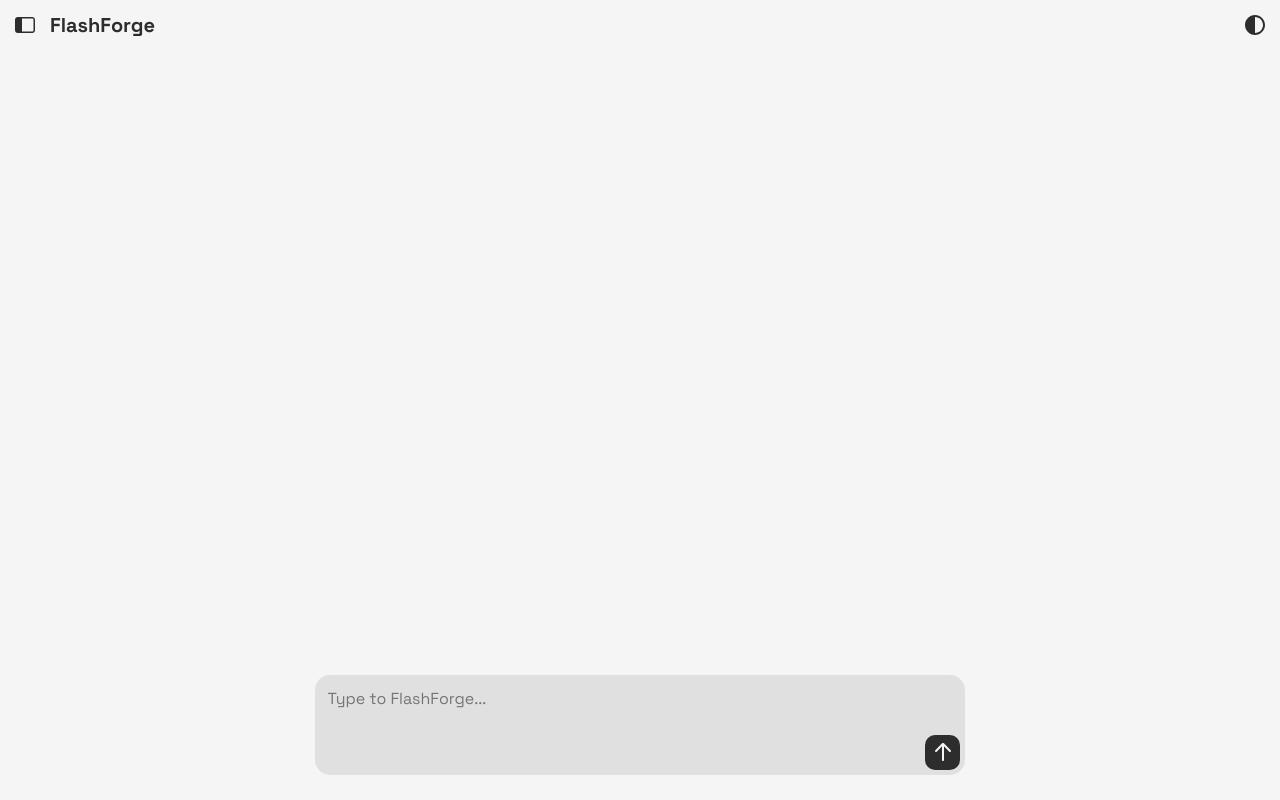
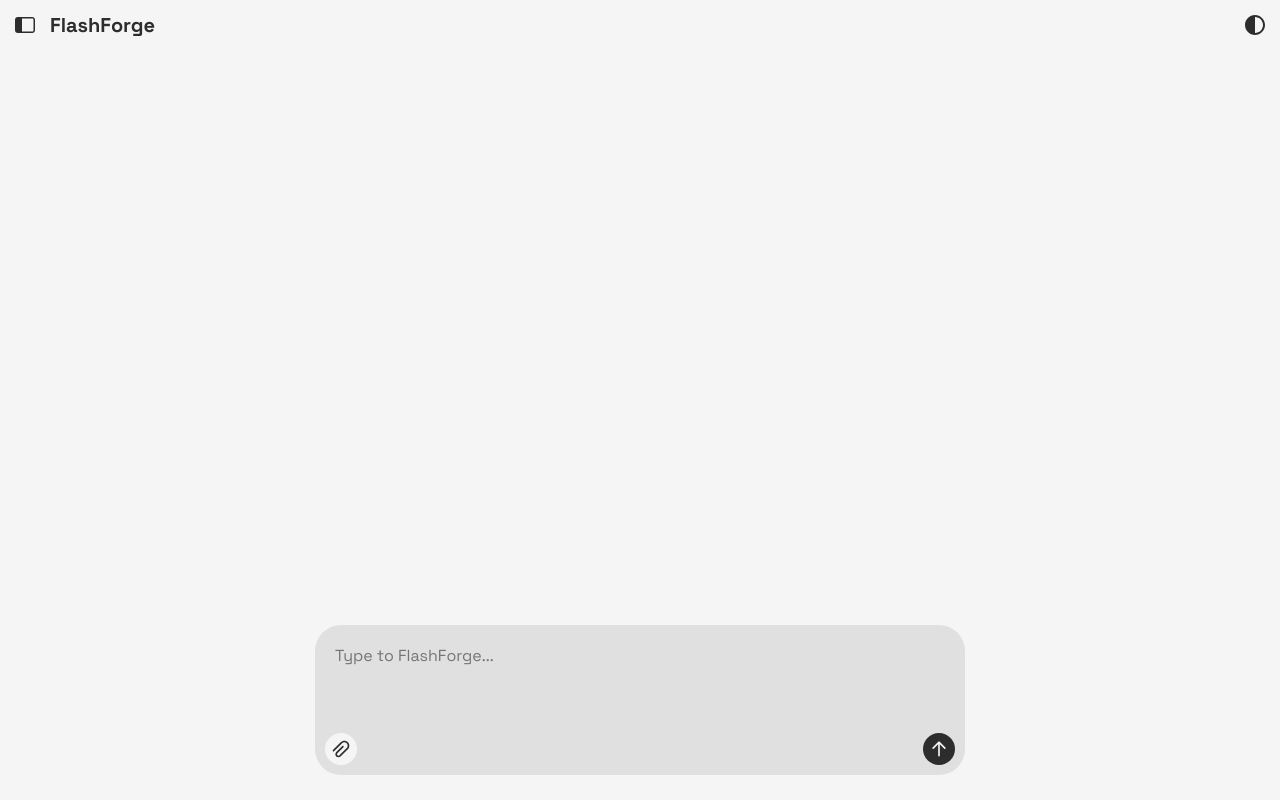
Before and after one commit to NickHoulding/AI-Flashcard-Generator, a Flask app: page / in a window 1280 px wide. Run offline with Flask 3, Linux system fonts and the light colour scheme.

Commit message:
Adding file uploads; Creating modal template to reuse

```diff
--- a/static/css/content.css
+++ b/static/css/content.css
@@ -27,7 +27,7 @@
     width: 100%;
     position: fixed;
     top: 50px;
-    bottom: 125px;
+    bottom: 175px;
     font-family: 'SpaceGrotesk';
     font-weight: normal;
     line-height: 1.75;
@@ -39,26 +39,43 @@
     flex-direction: column;
 }
 
+.chat::-webkit-scrollbar {
+    width: 8px;
+}
+
+.chat::-webkit-scrollbar-thumb {
+    background: var(--secondary-color);
+    border-radius: 6px;
+    cursor: pointer;
+    transition: background 0.3s ease;
+}
+
+.chat::-webkit-scrollbar-track {
+    background: transparent;
+    cursor: default;
+}
+
 .chatbox {
-    display: flex;
     align-items: center;
     max-width: 650px;
     width: 100%;
-    height: 100px;
+    height: 150px;
     position: fixed;
     bottom: 25px;
     border: none;
-    border-radius: 15px;
+    border-radius: 26px;
     background: var(--secondary-color);
     transition: background 0.3s ease;
 }
 
 .user-input {
+    display: fixed;
+    top: 0px;
     background: transparent;
-    width: calc(100% - 45px);
-    height: 100%;
-    padding: 12.5px;
-    margin: 0;
+    width: calc(100% - 20px);
+    height: calc(100% - 52px);
+    margin-right: 20px;
+    padding: 20px 0px 20px 20px;
     border: none;
     outline: none;
     resize: none;
@@ -70,25 +87,73 @@
     transition: color 0.3s ease;
 }
 
+.user-input::-webkit-scrollbar {
+    width: 8px;
+}
+
+.user-input::-webkit-scrollbar-thumb {
+    background: var(--primary-color);
+    border-radius: 6px;
+    cursor: pointer;
+    transition: background 0.3s ease;
+}
+
+.user-input::-webkit-scrollbar-track {
+    background: transparent;
+    cursor: default;
+}
+
 .send-message {
+    display: flex;
     position: absolute;
-    right: 5px;
-    bottom: 5px;
-    width: 35px;
-    height: 35px;
-    padding: 5px;
-    border-radius: 10px;
+    right: 10px;
+    bottom: 10px;
+    width: 32px;
+    height: 32px;
+    border-radius: 16px;
     border: none;
     cursor: pointer;
     background: var(--text-color);
     color: var(--primary-color);
     transition: background 0.3s ease, color 0.3s ease;
-    margin-left: 5px;
+}
+
+.send-message svg {
+    width: 32px;
+    height: 32px;
+    align-self: center;
 }
 
 .send-message:hover {
     background: var(--primary-color);
     color: var(--text-color);
+    transition: background 0.3s ease, color 0.3s ease;
+}
+
+.attatchment {
+    display: flex;
+    position: absolute;
+    left: 10px;
+    bottom: 10px;
+    width: 32px;
+    height: 32px;
+    border-radius: 16px;
+    border: none;
+    cursor: pointer;
+    background: var(--primary-color);
+    color: var(--text-color);
+    transition: background 0.3s ease, color 0.3s ease;
+}
+
+.attatchment svg {
+    width: 32px;
+    height: 32px;
+    align-self: center;
+}
+
+.attatchment:hover {
+    background: var(--text-color);
+    color: var(--primary-color);
     transition: background 0.3s ease, color 0.3s ease;
 }
 
@@ -122,17 +187,21 @@
 }
 
 @media (max-width: 480px) {
+    .content {
+        width: 100%;
+    }
+
     .chat {
         position: fixed;
         top: 50px;
+        bottom: 162.5px;
         width: calc(100% - 25px);
-        height: calc(100% - 162.5px);
     }
 
     .chatbox {
         position: fixed;
         bottom: 12.5px;
         width: calc(100% - 25px);
-        height: 100px;
+        height: 150px;
     }
 }
--- /dev/null
+++ b/static/css/modal.css
@@ -0,0 +1,89 @@
+@font-face {
+    font-family: 'SpaceGrotesk';
+    src: url('/static/fonts/SpaceGrotesk-Bold.ttf') format('truetype');
+    font-weight: bold;
+    font-style: normal;
+}
+
+@font-face {
+    font-family: 'SpaceGrotesk';
+    src: url('/static/fonts/SpaceGrotesk-Regular.ttf') format('truetype');
+    font-weight: normal;
+    font-style: normal;
+}
+
+.modal-background {
+    position: fixed;
+    z-index: 4;
+    left: 0;
+    top: 0;
+    width: 100%;
+    height: 100%;
+    overflow: auto;
+    opacity: 1;
+    visibility: visible;
+    transition: opacity 0.3s ease, visibility 0.3s ease;
+    background-color: rgba(0, 0, 0, 0.5);
+}
+
+.modal-background.hidden {
+    opacity: 0;
+    visibility: hidden;
+    transition: opacity 0.3s ease, visibility 0.3s ease;
+}
+
+.modal {
+    position: absolute;
+    z-index: 5;
+    left: 50%;
+    top: 50%;
+    transform: translate(-50%, -50%);
+    width: 80%;
+    max-width: 600px;
+    height: auto;
+    min-height: 200px;
+    padding: 20px;
+    background-color: var(--primary-color);
+    border-radius: 10px;
+    box-shadow: 0 0 10px rgba(0, 0, 0, 0.5);
+    line-height: 1.75;
+    color: var(--text-color);
+    overflow: auto;
+}
+
+.x {
+    display: flex;
+    position: fixed;
+    right: 10px;
+    top: 10px;
+    width: 35px;
+    height: 35px;
+    color: var(--text-color);
+    border: none;
+    border-radius: 5px;
+    background: transparent;
+    cursor: pointer;
+}
+
+.x:hover {
+    background: var(--secondary-color);
+    transition: background 0.3s ease;
+}
+
+.x svg {
+    width: 100%;
+    height: 100%;
+    align-self: center;
+}
+
+.title {
+    width: 100%;
+    height: auto;
+    color: var(--text-color);
+    font-family: 'SpaceGrotesk';
+    font-size: 1.25rem;
+    font-weight: bold;
+    text-align: left;
+    margin-top: 0px;
+    margin-bottom: 10px;
+}
--- /dev/null
+++ b/static/js/modal.js
@@ -0,0 +1,13 @@
+let hidden = true;
+
+function toggleModal() {
+    const modal = document.getElementById('modal-background');
+
+    if (visible) {
+        modal.classList.add('hidden');
+    } else {
+        modal.classList.remove('hidden');
+    }
+
+    visible = !visible;
+}
--- a/templates/content.html
+++ b/templates/content.html
@@ -29,17 +29,30 @@
                 onclick="sendMessage()">
                 <svg
                     fill="currentColor"
-                    height="24"
+                    height="03"
                     viewBox="0 0 24 24"
                     width="24"
                     xmlns="http://www.w3.org/2000/svg">
                     <path d="M4.28401 10.2959C3.89639 10.6893 3.90108 11.3225 4.29449 11.7101C4.68789 12.0977 5.32104 12.093 5.70866 11.6996L11 6.32931V20.0004C11 20.5527 11.4477 21.0004 12 21.0004C12.5523 21.0004 13 20.5527 13 20.0004V6.33579L18.2849 11.6996C18.6726 12.093 19.3057 12.0977 19.6991 11.7101C20.0925 11.3225 20.0972 10.6893 19.7096 10.2959L12.8872 3.37171C12.3976 2.8748 11.596 2.87479 11.1064 3.37171L4.28401 10.2959Z"/>
                 </svg>
             </button>
+            <button
+                class="attatchment"
+                onclick="toggleModal()">
+                <svg
+                    fill="currentColor"
+                    height="24"
+                    viewBox="0 0 24 24"
+                    width="24"
+                    xmlns="http://www.w3.org/2000/svg">
+                    <path d="M15.9999 2C19.3136 2 21.9999 4.68629 21.9999 8C21.9999 9.5373 21.4178 10.9843 20.396 12.0835L20.2061 12.2784L11.479 21.0053L11.4259 21.0548L11.3702 21.0997C10.7009 21.6759 9.84594 22 8.9429 22C6.88779 22 5.22179 20.334 5.22179 18.2789C5.22179 17.3775 5.54481 16.5248 6.11735 15.8574L6.26564 15.6945L6.28072 15.6826L13.5717 8.37879C13.9619 7.98793 14.5951 7.98737 14.986 8.37755C15.3768 8.76774 15.3774 9.4009 14.9872 9.79177L7.69618 17.0956L7.68524 17.1039C7.38894 17.4208 7.22179 17.8354 7.22179 18.2789C7.22179 19.2294 7.99236 20 8.9429 20C9.32185 20 9.67979 19.8781 9.97412 19.6571L10.0962 19.5564L10.097 19.558L18.7994 10.8571L18.958 10.6927C19.6231 9.96299 19.9999 9.0125 19.9999 8C19.9999 5.79086 18.2091 4 15.9999 4C14.9383 4 13.9453 4.4146 13.2048 5.13858L13.0501 5.29842L13.0316 5.31139L3.70629 14.6403C3.31585 15.0309 2.68269 15.031 2.29207 14.6406C1.90146 14.2501 1.90132 13.617 2.29176 13.2264L11.6007 3.91324L11.6473 3.87021C12.7712 2.68577 14.3316 2 15.9999 2Z"/>
+                </svg>
+            </button>
         </div>
     </div>
 
     <script src="/static/js/query.js"></script>
+    <script src="/static/js/modal.js"></script>
 </body>
 
 </html>
--- a/templates/index.html
+++ b/templates/index.html
@@ -14,6 +14,7 @@
 
 <body>
     <div class="wrapper">
+        {% include 'modal.html' %}
         {% include 'header.html' %}
         {% include 'sidebar.html' %}
         {% include 'content.html' %}
--- /dev/null
+++ b/templates/modal.html
@@ -0,0 +1,39 @@
+<!DOCTYPE html>
+<html lang="en">
+
+<head>
+    <meta charset="UTF-8">
+    <meta
+        name="viewport"
+        content="width=device-width, initial-scale=1.0">
+    <title>FlashForge</title>
+    <link
+        rel="stylesheet"
+        href="/static/css/modal.css">
+</head>
+
+<body>
+    <div
+        class="modal-background hidden"
+        id="modal-background">
+        <div class="modal">
+            <button
+                class="x"
+                onclick="toggleModal()">
+                <svg
+                    fill="currentColor"
+                    height="24"
+                    viewBox="0 0 24 24"
+                    width="24"
+                    xmlns="http://www.w3.org/2000/svg">
+                    <path d="M4.2097 4.3871L4.29289 4.29289C4.65338 3.93241 5.22061 3.90468 5.6129 4.2097L5.70711 4.29289L12 10.585L18.2929 4.29289C18.6834 3.90237 19.3166 3.90237 19.7071 4.29289C20.0976 4.68342 20.0976 5.31658 19.7071 5.70711L13.415 12L19.7071 18.2929C20.0676 18.6534 20.0953 19.2206 19.7903 19.6129L19.7071 19.7071C19.3466 20.0676 18.7794 20.0953 18.3871 19.7903L18.2929 19.7071L12 13.415L5.70711 19.7071C5.31658 20.0976 4.68342 20.0976 4.29289 19.7071C3.90237 19.3166 3.90237 18.6834 4.29289 18.2929L10.585 12L4.29289 5.70711C3.93241 5.34662 3.90468 4.77939 4.2097 4.3871L4.29289 4.29289L4.2097 4.3871Z"/>
+                </svg>
+            </button>
+            <h3 class="title">Add Files</h3>
+        </div>
+    </div>
+
+    <script src="/static/js/modal.js"></script>
+</body>
+
+</html>
```
Also changed, not shown: static/icons/attatchment.svg (added).
